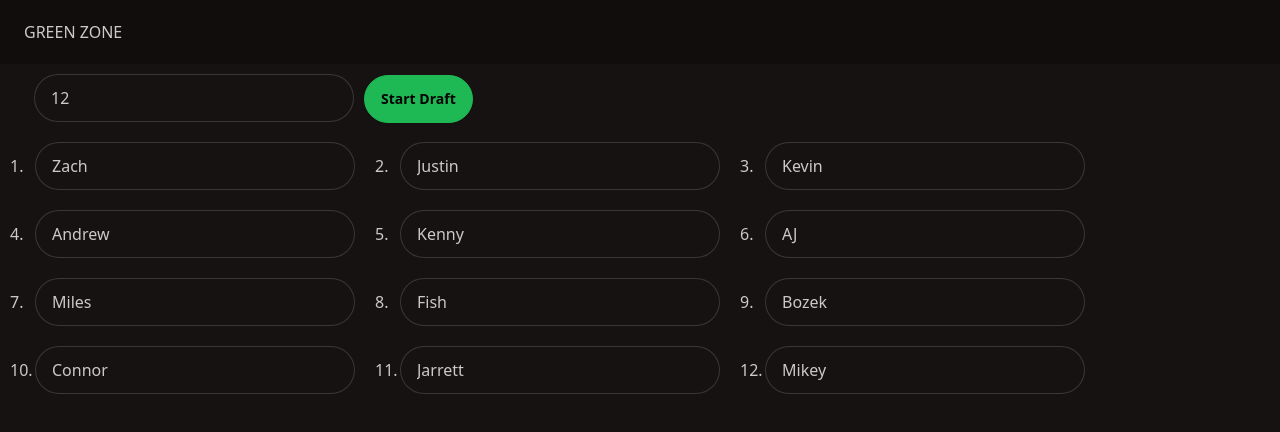
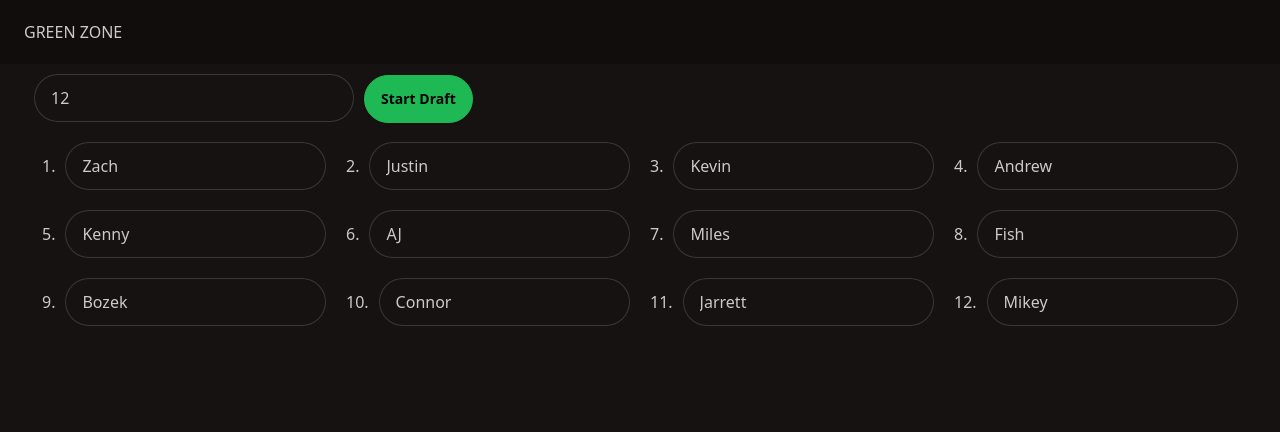
Before and after one commit to ZacharyMorin/fantasy-draft-app, an Angular app: page /league-set-up in a window 1280 px wide. Shown: the top 432 px of the page. Built offline with nearby package versions, Linux system fonts and the light colour scheme.

Commit message:
Updated grid on set-up page

```diff
--- a/src/app/draft-set-up-page/draft-set-up-page.component.css
+++ b/src/app/draft-set-up-page/draft-set-up-page.component.css
@@ -13,9 +13,8 @@
 
 .team-ctrl-container {
   display: flex;
-  align-items: center;
-  width: 345px;
-  justify-content: space-between;
+  align-items: baseline;
+  gap: 10px;
 }
 
 .setting-up-draft-message-container {
--- a/src/app/draft-set-up-page/draft-set-up-page.component.html
+++ b/src/app/draft-set-up-page/draft-set-up-page.component.html
@@ -22,23 +22,24 @@
       Start Draft
     </button>
 
-    <div [formGroup]="teamsForm">
-      <div formArrayName="teams" class="form-array-container">
+    <form *ngIf="teamsForm" [formGroup]="teamsForm" class="px-8">
+      <div formArrayName="teams" class="grid grid-cols-1 sm:grid-cols-2 md:grid-cols-3 lg:grid-cols-4">
         <div
           *ngFor="let team of teamsFormArray.controls; index as i"
-          class='team-ctrl-container '
-          [ngClass]="{'p-2  rounded-lg border border-white-300': selectedDraftPosition === i}"
+          [formGroupName]="i"
+          class="team-ctrl-container"
+          [ngClass]="{'p-2 rounded-lg border border-white-300': selectedDraftPosition === i}"
         >
           <span (click)="selectTeam(i)" class="pick-position-indicator">{{i + 1}}.</span>
           <input
-            [formControlName]="i"
+            formControlName="nameCtrl"
             class="input input-bordered w-full max-w-xs"
             type="text"
             placeholder="Enter Team Name"
           />
         </div>
       </div>
-    </div>
+    </form>
 
     <div *ngIf="!teamsFormArray.controls.length">
       Enter the total number of teams in the league to get started
--- a/src/app/draft-set-up-page/draft-set-up-page.component.ts
+++ b/src/app/draft-set-up-page/draft-set-up-page.component.ts
@@ -4,6 +4,7 @@ import {
   ReactiveFormsModule,
   FormArray,
   FormGroup,
+  FormBuilder,
 } from '@angular/forms';
 import { CommonModule } from '@angular/common';
 import { Subject, debounceTime, takeUntil } from 'rxjs';
@@ -15,6 +16,11 @@ import { LoadingIndicatorComponent } from "../loading-indicator/loading-indicato
 
 const DEFAULT_NUMBER_OF_TEAMS: number = 12;
 
+export interface TeamsForm {
+  nameCtrl: FormControl<string | null>;
+  belongsToCurrentUser: FormControl<boolean | null>;
+}
+
 @Component({
     selector: 'app-draft-set-up-page',
     standalone: true,
@@ -25,20 +31,24 @@ const DEFAULT_NUMBER_OF_TEAMS: number = 12;
 export class DraftSetUpPageComponent implements OnInit, OnDestroy {
   selectedDraftPosition: number | null = null;
   numOfTeamsCtrl: FormControl<number | null> = new FormControl(DEFAULT_NUMBER_OF_TEAMS);
-  teamsFormArray = new FormArray<FormControl<string | null>>([]);
-  teamsForm = new FormGroup({
-    teams: this.teamsFormArray,
-  });
+  // teamsFormArray = new FormArray<FormGroup<TeamsForm>>([]);
+  teamsForm: FormGroup | undefined;
 
   private destroy$ = new Subject<void>();
 
   constructor(
     private router: Router,
     private apiService: ApiService,
-    public loadingService: LoadingService
+    public loadingService: LoadingService,
+    private fb: FormBuilder
   ) {}
 
   ngOnInit(): void {
+    this.teamsForm = this.fb.group({
+      teams: this.fb.array<TeamsForm>([])
+    });
+
+
     this.updateTeamsForm(DEFAULT_NUMBER_OF_TEAMS);
 
     this.numOfTeamsCtrl.valueChanges
@@ -47,6 +57,10 @@ export class DraftSetUpPageComponent implements OnInit, OnDestroy {
         console.log('numOfTeams', numOfTeams);
         this.updateTeamsForm(numOfTeams);
       });
+  }
+
+  get teamsFormArray(): FormArray {
+    return this.teamsForm?.get('teams') as FormArray;
   }
 
   ngOnDestroy(): void {
@@ -73,9 +87,12 @@ export class DraftSetUpPageComponent implements OnInit, OnDestroy {
 
     if (numOfTeams > currentTeamsFormArrayLength) {
       for (let i = currentTeamsFormArrayLength; i < numOfTeams; i++) {
-        console.log(leagueMembers[i]);
-        this.teamsFormArray.push(new FormControl(leagueMembers[i]));
+        this.teamsFormArray.push(this.fb.group({
+          nameCtrl: new FormControl<string | null>(leagueMembers[i]),
+          belongsToCurrentUser: new FormControl<boolean | null>(false)
+        }) as FormGroup<TeamsForm>)
       }
+
       return;
     }
 
@@ -86,6 +103,9 @@ export class DraftSetUpPageComponent implements OnInit, OnDestroy {
 
   selectTeam(index: number): void {
     this.selectedDraftPosition = index;
+    this.teamsFormArray.controls[index].patchValue({belongsToCurrentUser: true});
+
+    console.log(this.teamsFormArray.controls);
   }
 
   startDraft() {
@@ -94,10 +114,13 @@ export class DraftSetUpPageComponent implements OnInit, OnDestroy {
     // TODO Zach: Remove setTimeout, this is just a mock to test the loading indicator
     setTimeout(() => {
       // Map form controls to Team interface for API call
-      const teams: Team[] = this.teamsFormArray.controls.map(ctrl => {
+      const teams: Team[] = this.teamsFormArray.controls.map((group) => {
+        const teamFormGroup: FormGroup<TeamsForm> = group as FormGroup<TeamsForm>;
+
         const team: Team = {
           id: null,
-          name: ctrl.value,
+          name: teamFormGroup.controls.nameCtrl.value,
+          belongsToCurrentUser: teamFormGroup.controls.belongsToCurrentUser.value ?? false,
           players: []
         }
 
--- a/src/app/models/team.model.ts
+++ b/src/app/models/team.model.ts
@@ -1,5 +1,6 @@
 export interface Team {
   id: number | null;
   name: string | null;
+  belongsToCurrentUser: boolean;
   players: {}[];
 }
```
